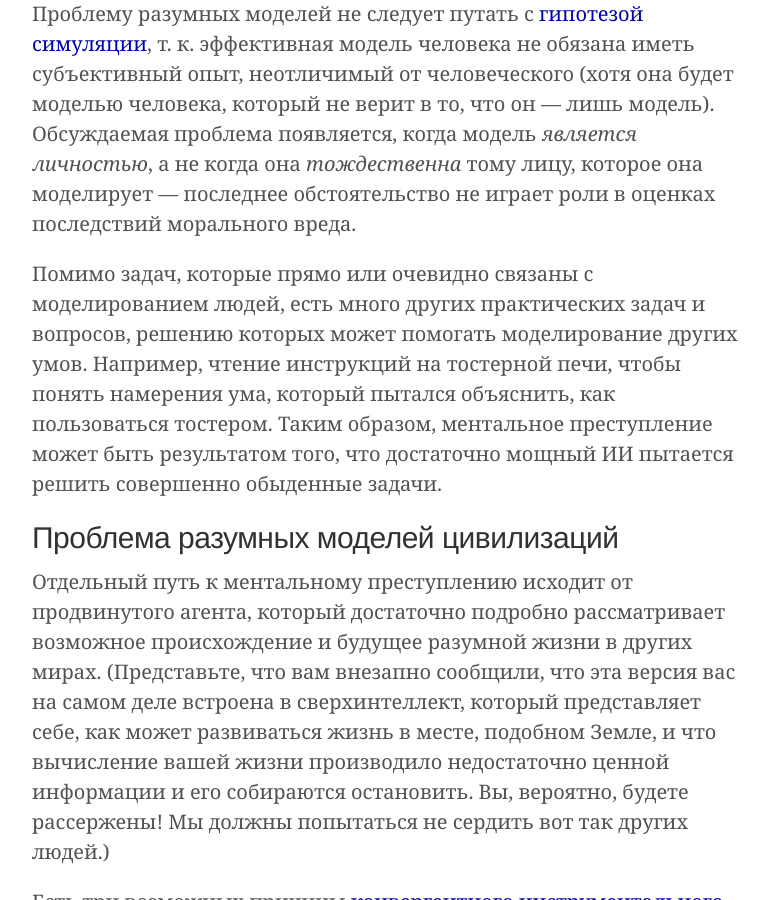
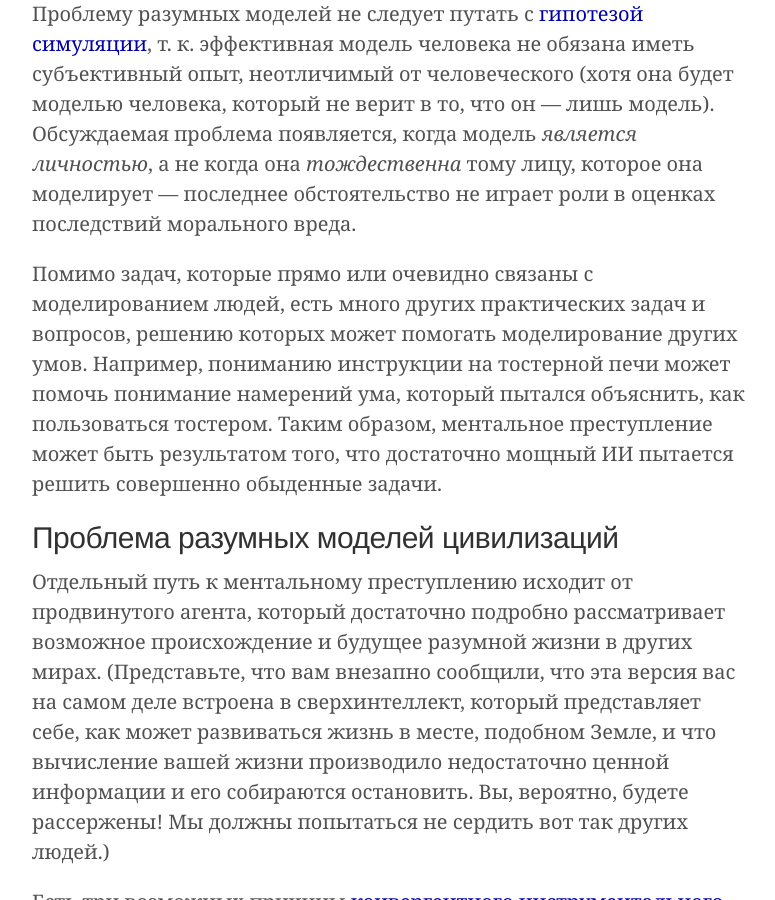
Before and after one commit to Arbital-RU/arbital-ru.github.io, a Jekyll site: the page built from _posts/2024-06-14-mindcrime.md, in a window 1280 px wide and 900 px high, scrolled down 2597 px. Shown: the whole window, without its empty margins (248-1023 px from the left). Built offline with Jekyll 4.4.1, drawn with Linux system fonts in a browser that asks for light colours; some of the changed text lies outside the part shown.

Commit message:
Update 2024-06-14-mindcrime.md

```diff
--- a/_posts/2024-06-14-mindcrime.md
+++ b/_posts/2024-06-14-mindcrime.md
@@ -45,7 +45,7 @@ license: https://creativecommons.org/licenses/by/3.0/deed.ru
 
 Проблему разумных моделей не следует путать с [гипотезой симуляции](https://ru.wikipedia.org/wiki/%D0%93%D0%B8%D0%BF%D0%BE%D1%82%D0%B5%D0%B7%D0%B0_%D1%81%D0%B8%D0%BC%D1%83%D0%BB%D1%8F%D1%86%D0%B8%D0%B8), т. к. эффективная модель человека не обязана иметь субъективный опыт, неотличимый от человеческого (хотя она будет моделью человека, который не верит в то, что он — лишь модель). Обсуждаемая проблема появляется, когда модель _является личностью_, а не когда она _тождественна_ тому лицу, которое она моделирует — последнее обстоятельство не играет роли в оценках последствий морального вреда.
 
-Помимо задач, которые прямо или очевидно связаны с моделированием людей, есть много других практических задач и вопросов, решению которых может помогать моделирование других умов. Например, чтение инструкций на тостерной печи, чтобы понять намерения ума, который пытался объяснить, как пользоваться тостером. Таким образом, ментальное преступление может быть результатом того, что достаточно мощный ИИ пытается решить совершенно обыденные задачи.
+Помимо задач, которые прямо или очевидно связаны с моделированием людей, есть много других практических задач и вопросов, решению которых может помогать моделирование других умов. Например, пониманию инструкции на тостерной печи может помочь понимание намерений ума, который пытался объяснить, как пользоваться тостером. Таким образом, ментальное преступление может быть результатом того, что достаточно мощный ИИ пытается решить совершенно обыденные задачи.
 
 <h2 id="Проблема_разумных_моделей_цивилизаций">Проблема разумных моделей цивилизаций</h2>
 
```
Also changed, not shown: other parts of _posts/2024-06-14-mindcrime.md (+1 -1 lines).
